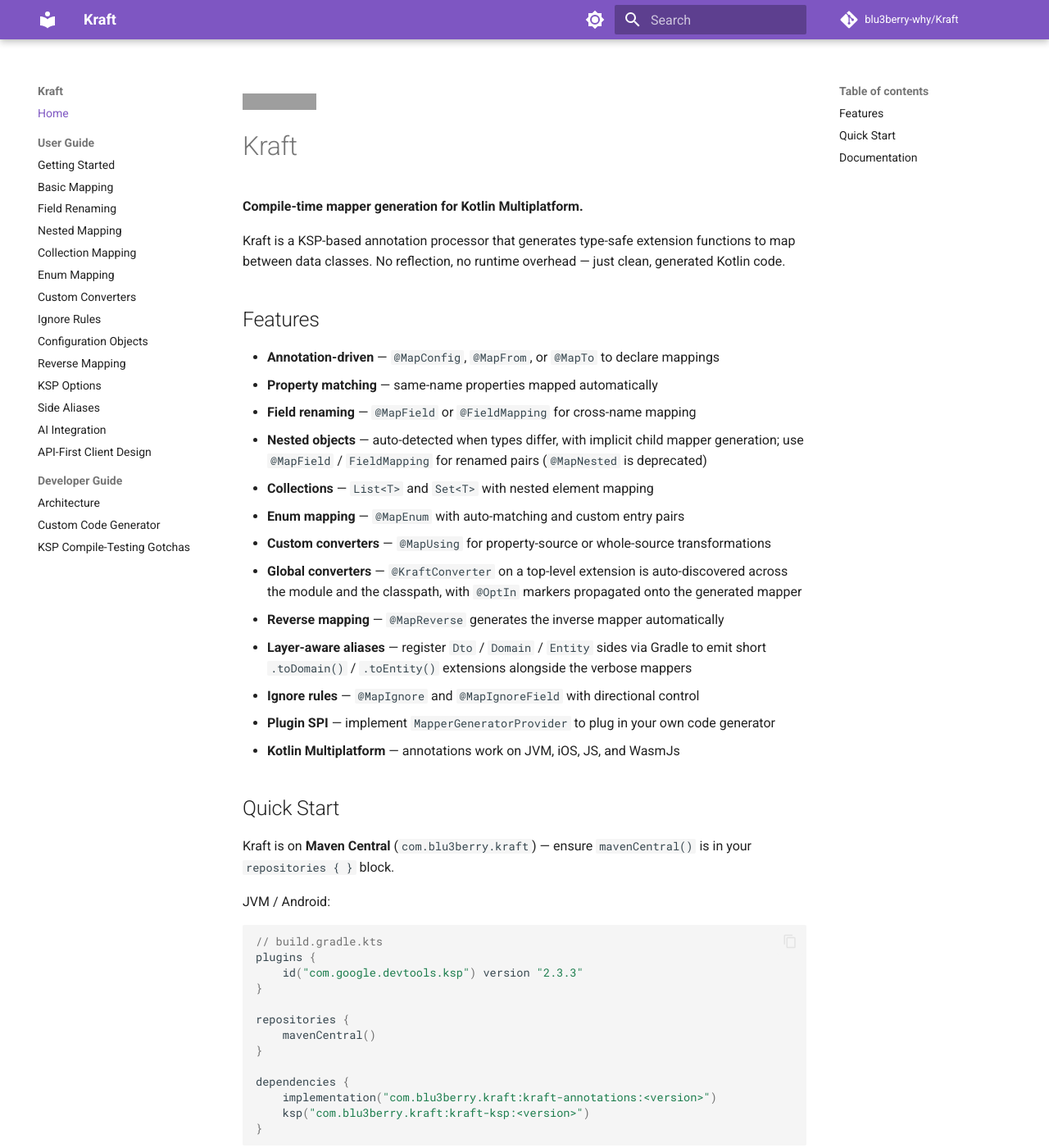
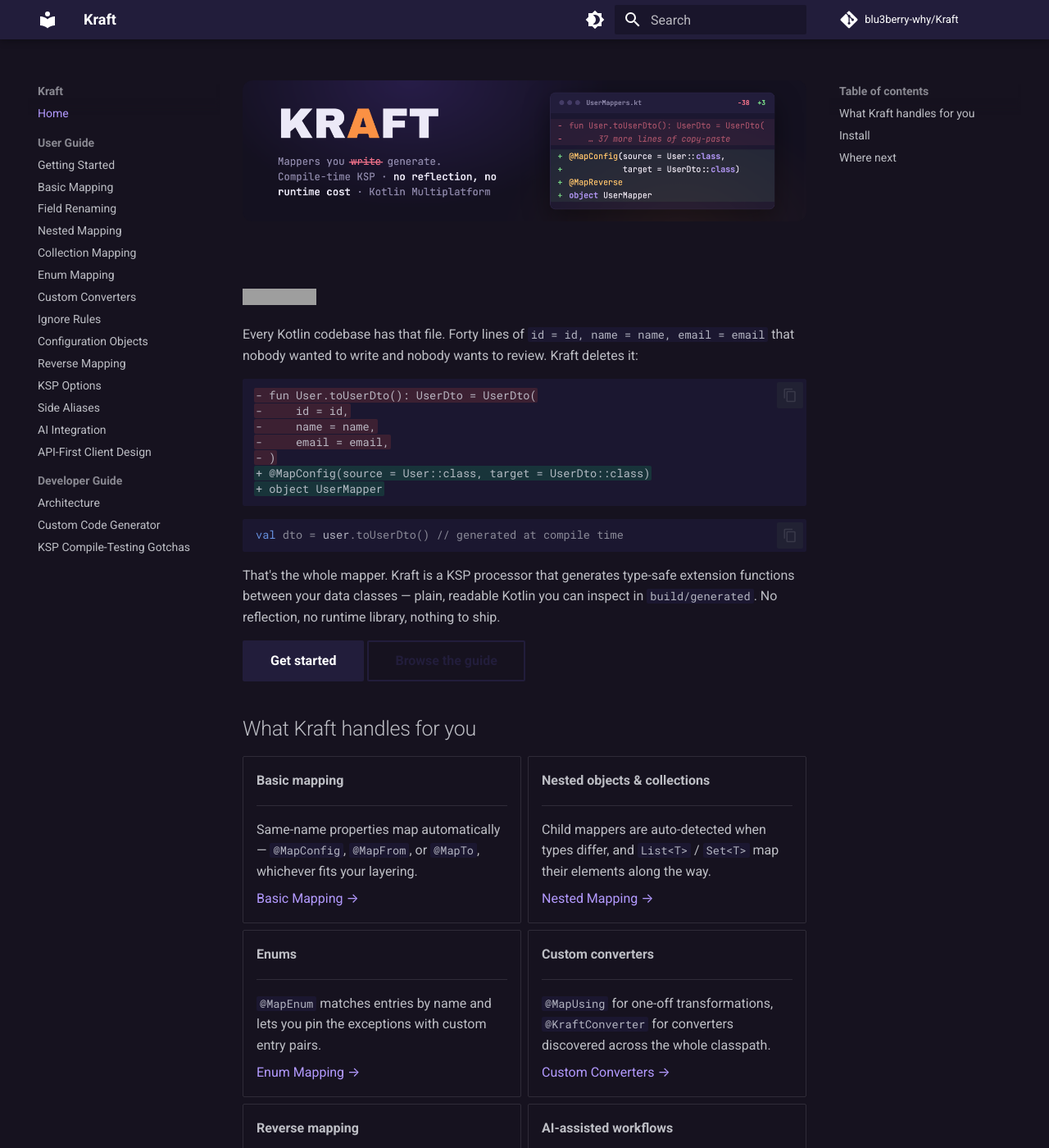
Before and after one commit to blu3berry-why/Kraft, an MkDocs documentation site: the page built from docs/index.md, in a window 1280 px wide and 1400 px high. Shown: the whole window at 82% size. Built offline with MkDocs 1.6.1 and Material for MkDocs 9.7.7, drawn with Linux system fonts in a browser that asks for light colours; comment, search, counter and statistics services are not loaded; some of the changed text lies outside the part shown; grey boxes are pictures that could not be loaded.

Commit message:
docs: refresh README and docs landing page with brand banner
- Add Kraft brand banner (rendered from HTML source in docs/assets/src)
- README: diff-style hook, Why Kraft section, grouped feature list
- Docs home: landing page with grid cards, tabbed install, CTA buttons
- MkDocs: brand palette via extra.css, dark scheme default

Co-Authored-By: Claude Fable 5 <noreply@anthropic.com>

````diff
--- a/docs/index.md
+++ b/docs/index.md
@@ -1,86 +1,130 @@
+---
+title: Kraft
+---
+
+# ![Kraft — mappers you write, generated. Compile-time KSP, no reflection, no runtime cost, Kotlin Multiplatform.](assets/kraft-banner.png)
+
 [![GitHub Release](https://img.shields.io/badge/dynamic/json?url=https://api.github.com/repos/blu3berry-why/Kraft/releases/latest&query=tag_name&label=release&color=blue)](https://github.com/blu3berry-why/Kraft/releases/latest)
 
-# Kraft
+Every Kotlin codebase has that file. Forty lines of `id = id, name = name, email = email` that nobody wanted to write and nobody wants to review. Kraft deletes it:
 
-**Compile-time mapper generation for Kotlin Multiplatform.**
-
-Kraft is a KSP-based annotation processor that generates type-safe extension functions to map between data classes. No reflection, no runtime overhead — just clean, generated Kotlin code.
-
-## Features
-
-- **Annotation-driven** — `@MapConfig`, `@MapFrom`, or `@MapTo` to declare mappings
-- **Property matching** — same-name properties mapped automatically
-- **Field renaming** — `@MapField` or `@FieldMapping` for cross-name mapping
-- **Nested objects** — auto-detected when types differ, with implicit child mapper generation; use `@MapField` / `FieldMapping` for renamed pairs (`@MapNested` is deprecated)
-- **Collections** — `List<T>` and `Set<T>` with nested element mapping
-- **Enum mapping** — `@MapEnum` with auto-matching and custom entry pairs
-- **Custom converters** — `@MapUsing` for property-source or whole-source transformations
-- **Global converters** — `@KraftConverter` on a top-level extension is auto-discovered across the module and the classpath, with `@OptIn` markers propagated onto the generated mapper
-- **Reverse mapping** — `@MapReverse` generates the inverse mapper automatically
-- **Layer-aware aliases** — register `Dto` / `Domain` / `Entity` sides via Gradle to emit short `.toDomain()` / `.toEntity()` extensions alongside the verbose mappers
-- **Ignore rules** — `@MapIgnore` and `@MapIgnoreField` with directional control
-- **Plugin SPI** — implement `MapperGeneratorProvider` to plug in your own code generator
-- **Kotlin Multiplatform** — annotations work on JVM, iOS, JS, and WasmJs
-
-## Quick Start
-
-Kraft is on **Maven Central** (`com.blu3berry.kraft`) — ensure `mavenCentral()` is in your `repositories { }` block.
-
-JVM / Android:
+```diff
+- fun User.toUserDto(): UserDto = UserDto(
+-     id = id,
+-     name = name,
+-     email = email,
+- )
++ @MapConfig(source = User::class, target = UserDto::class)
++ object UserMapper
+```
 
 ```kotlin
-// build.gradle.kts
-plugins {
-    id("com.google.devtools.ksp") version "2.3.3"
-}
-
-repositories {
-    mavenCentral()
-}
-
-dependencies {
-    implementation("com.blu3berry.kraft:kraft-annotations:<version>")
-    ksp("com.blu3berry.kraft:kraft-ksp:<version>")
-}
+val dto = user.toUserDto() // generated at compile time
 ```
 
-Kotlin Multiplatform:
+That's the whole mapper. Kraft is a KSP processor that generates type-safe extension functions between your data classes — plain, readable Kotlin you can inspect in `build/generated`. No reflection, no runtime library, nothing to ship.
 
-```kotlin
-// build.gradle.kts
-plugins {
-    id("com.google.devtools.ksp") version "2.3.3"
-}
+[Get started](user-guide/getting-started.md){ .md-button .md-button--primary }
+[Browse the guide](user-guide/basic-mapping.md){ .md-button }
 
-kotlin {
-    sourceSets {
-        commonMain.dependencies {
-            implementation("com.blu3berry.kraft:kraft-annotations:<version>")
+## What Kraft handles for you
+
+<div class="grid cards" markdown>
+
+- **Basic mapping**
+
+    ---
+
+    Same-name properties map automatically — `@MapConfig`, `@MapFrom`, or `@MapTo`, whichever fits your layering.
+
+    [Basic Mapping →](user-guide/basic-mapping.md)
+
+- **Nested objects & collections**
+
+    ---
+
+    Child mappers are auto-detected when types differ, and `List<T>` / `Set<T>` map their elements along the way.
+
+    [Nested Mapping →](user-guide/nested-mapping.md)
+
+- **Enums**
+
+    ---
+
+    `@MapEnum` matches entries by name and lets you pin the exceptions with custom entry pairs.
+
+    [Enum Mapping →](user-guide/enum-mapping.md)
+
+- **Custom converters**
+
+    ---
+
+    `@MapUsing` for one-off transformations, `@KraftConverter` for converters discovered across the whole classpath.
+
+    [Custom Converters →](user-guide/custom-converters.md)
+
+- **Reverse mapping**
+
+    ---
+
+    One `@MapReverse` and the inverse mapper is generated too — renames, converters, and ignores included.
+
+    [Reverse Mapping →](user-guide/reverse-mapping.md)
+
+- **AI-assisted workflows**
+
+    ---
+
+    A ready-made skill file teaches coding agents to write Kraft mappers correctly on the first try.
+
+    [AI Integration →](user-guide/ai-integration.md)
+
+</div>
+
+## Install
+
+Kraft is on **Maven Central** (`com.blu3berry.kraft`) — ensure `mavenCentral()` is in your `repositories { }` block, then replace `<version>` with the release shown in the badge above.
+
+=== "Kotlin Multiplatform"
+
+    ```kotlin
+    // build.gradle.kts
+    plugins {
+        id("com.google.devtools.ksp") version "2.3.3"
+    }
+
+    kotlin {
+        sourceSets {
+            commonMain.dependencies {
+                implementation("com.blu3berry.kraft:kraft-annotations:<version>")
+            }
         }
     }
-}
 
-dependencies {
-    add("kspCommonMainMetadata", "com.blu3berry.kraft:kraft-ksp:<version>")
-}
-```
+    dependencies {
+        add("kspCommonMainMetadata", "com.blu3berry.kraft:kraft-ksp:<version>")
+    }
+    ```
 
-See [Getting Started](user-guide/getting-started.md) for full installation details.
+=== "JVM / Android"
 
-```kotlin
-data class User(val id: Int, val name: String, val email: String)
-data class UserDto(val id: Int, val name: String, val email: String)
+    ```kotlin
+    // build.gradle.kts
+    plugins {
+        id("com.google.devtools.ksp") version "2.3.3"
+    }
 
-@MapConfig(source = User::class, target = UserDto::class)
-object UserMapper
+    dependencies {
+        implementation("com.blu3berry.kraft:kraft-annotations:<version>")
+        ksp("com.blu3berry.kraft:kraft-ksp:<version>")
+    }
+    ```
 
-// Generated: fun User.toUserDto(): UserDto
-```
+See [Getting Started](user-guide/getting-started.md) for requirements, KSP version matching, and legacy-project compatibility.
 
-## Documentation
+## Where next
 
-- [Getting Started](user-guide/getting-started.md) — installation and first mapper
-- [User Guide](user-guide/basic-mapping.md) — all features with examples
-- [Architecture](developer-guide/architecture.md) — internals and SPI guide
-- [Contributing](https://github.com/blu3berry-why/Kraft/blob/main/CONTRIBUTING.md) — how to contribute
-- [AI Integration](user-guide/ai-integration.md) — use Kraft with AI coding agents
+- [Getting Started](user-guide/getting-started.md) — installation and your first mapper
+- [User Guide](user-guide/basic-mapping.md) — every feature, with examples
+- [Architecture](developer-guide/architecture.md) — internals and the plugin SPI
+- [Contributing](https://github.com/blu3berry-why/Kraft/blob/main/CONTRIBUTING.md) — issues and PRs welcome
--- /dev/null
+++ b/docs/stylesheets/extra.css
@@ -0,0 +1,27 @@
+/* Kraft brand palette — matches marketing/linkedin/cards-src/card-style.css */
+:root {
+  /* header / primary: brand navy-purple */
+  --md-primary-fg-color: #221d3b;
+  --md-primary-fg-color--light: #2c2547;
+  --md-primary-fg-color--dark: #141120;
+  /* accent: brand orange (links hover, focus, active elements) */
+  --md-accent-fg-color: #fb9144;
+  --md-accent-fg-color--transparent: rgba(251, 145, 68, 0.1);
+}
+
+/* dark scheme: pull background toward brand navy */
+[data-md-color-scheme="slate"] {
+  --md-default-bg-color: #16121f;
+  --md-code-bg-color: #1b1730;
+  --md-typeset-a-color: #b39aff;
+}
+
+[data-md-color-scheme="default"] {
+  --md-typeset-a-color: #6b4fd8;
+}
+
+/* banner image: no border/shadow, slight rounding */
+.md-typeset img[alt^="Kraft —"] {
+  border-radius: 12px;
+  display: block;
+}
--- a/mkdocs.yml
+++ b/mkdocs.yml
@@ -7,18 +7,18 @@ repo_name: blu3berry-why/Kraft
 theme:
   name: material
   palette:
+    - scheme: slate
+      primary: custom
+      accent: custom
+      toggle:
+        icon: material/brightness-4
+        name: Switch to light mode
     - scheme: default
-      primary: deep purple
-      accent: amber
+      primary: custom
+      accent: custom
       toggle:
         icon: material/brightness-7
         name: Switch to dark mode
-    - scheme: slate
-      primary: deep purple
-      accent: amber
-      toggle:
-        icon: material/brightness-4
-        name: Switch to light mode
   features:
     - navigation.sections
     - navigation.expand
@@ -27,8 +27,13 @@ theme:
     - search.suggest
     - content.code.copy
 
+extra_css:
+  - stylesheets/extra.css
+
 markdown_extensions:
   - admonition
+  - attr_list
+  - md_in_html
   - pymdownx.details
   - pymdownx.superfences:
       custom_fences:
````
Also changed, not shown: README.md (+41 -19 lines), docs/assets/src/banner.html (added, +164 -0 lines), docs/assets/kraft-banner.png (added).
